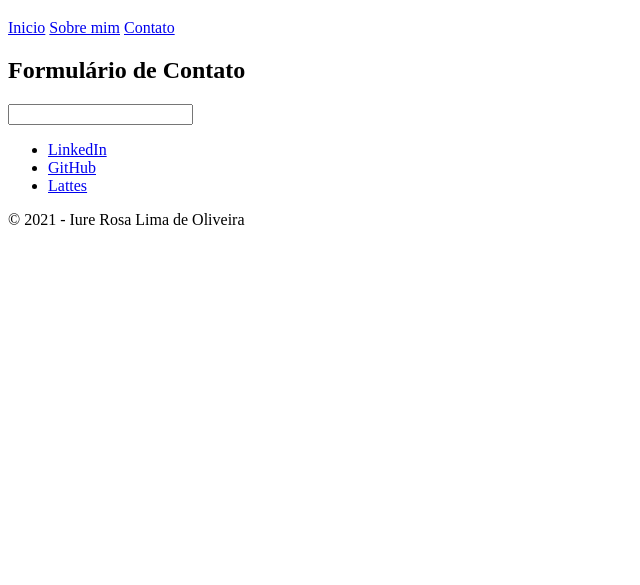
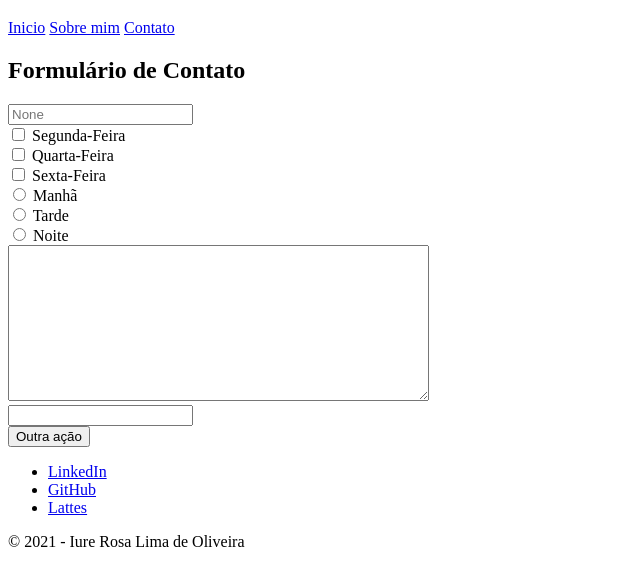
Before and after one commit to IureRosa/JavaDev, a plain HTML site: page HTML5/contato.html in a window 1280 px wide. Shown: the part 61-646 px from the top of the page, without its empty margins (0-640 px from the left). Drawn offline with Linux system fonts and the light colour scheme.

Commit message:
work with tag form

```diff
--- a/HTML5/contato.html
+++ b/HTML5/contato.html
@@ -12,8 +12,49 @@
         </nav>
         <section>
             <h2>Formulário de Contato</h2>
-            <form method="get" action="https://google.com/search">
-                <input type="text" name="q" />
+            <form>
+                <input type="text" name="q" placeholder="None"/> <br />
+                <!-- <input type="email" name="q" placeholder="None"/>
+            -->
+                <!-- <input type="search" name="q" placeholder="None"/>
+            -->
+                <!-- <input type="tel" name="q" placeholder="None"/>
+            -->
+                <!-- <input type="number" name="q" placeholder="None"/>
+            -->
+                <!-- <input type="url" name="q" placeholder="None"/>
+            -->
+                <!-- <input type="range" name="q" min=0 max=100 step=0.1/>
+            -->
+                <input type="checkbox" name="Dia da semana" value=2/> Segunda-Feira <br/>
+                <input type="checkbox" name="Dia da semana" value=4/> Quarta-Feira <br/>
+                <input type="checkbox" name="Dia da semana" value=6/> Sexta-Feira <br/>
+                <input type="radio" name="Turno" value=2/> Manhã <br/>
+                <input type="radio" name="Turno" value=4/> Tarde <br/>
+                <input type="radio" name="Turno" value=6/> Noite <br/>
+                <textarea cols="50" rows="10"></textarea> <br />
+                <input list="cidade" name="cidade"/>
+                <!-- <select name="Cidade">
+                    <option value="Selecione a Cidade"></option>
+                    <option value="Blumenau">Blumenau</option>
+                    <option value="Santa Catarina">Santa Catarina</option>
+                    <option value="Florianópolis">Florianópolis</option>
+                </select>
+            -->
+
+                <datalist id="cidade">
+                    <option value="Selecione a Cidade"></option>
+                    <option value="Blumenau">Blumenau</option>
+                    <option value="Santa Catarina">Santa Catarina</option>
+                    <option value="Florianópolis">Florianópolis</option>
+                </datalist><br />
+                <button type="button">Outra ação</button>
+                <!--
+                <button type="reset">Limpar</button>
+                -->
+                <!--
+                <button type="submit">Enviar</button>
+                -->
             </form>
         </section>
     </body>
```
